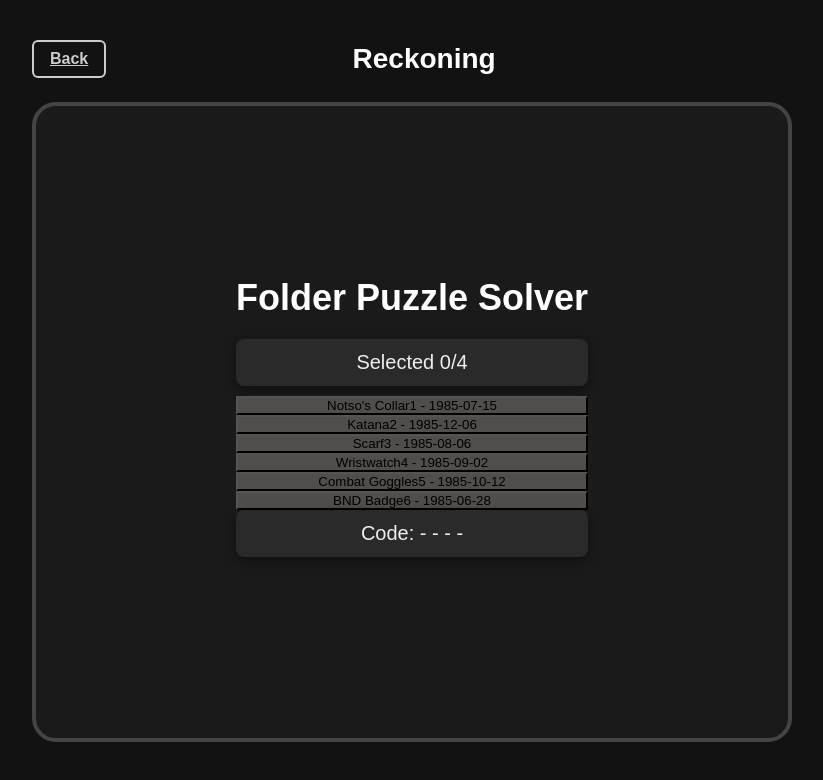
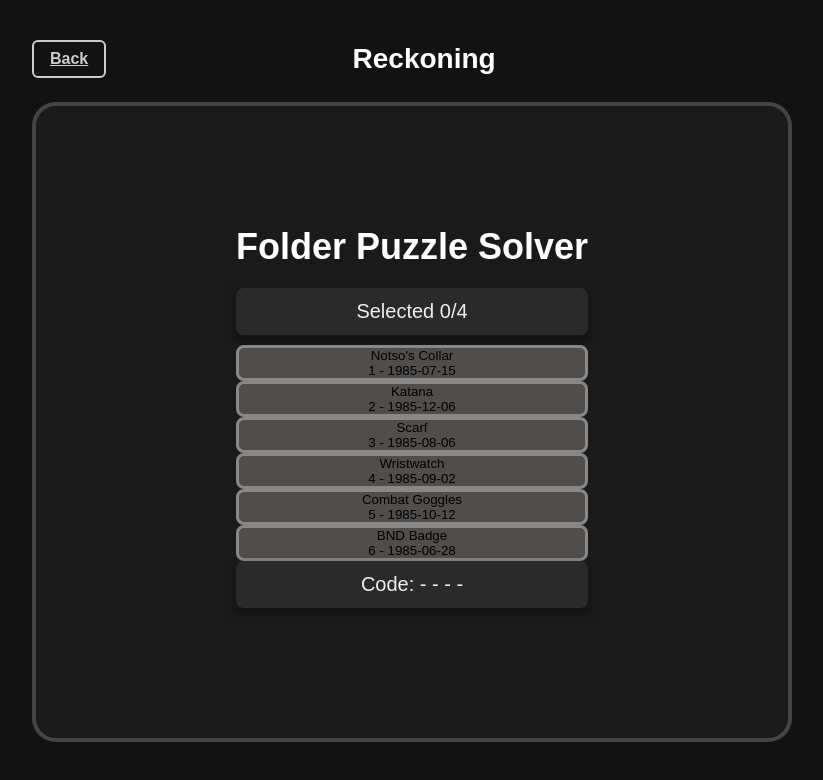
Before and after one commit to pochua117/CODSideKick, a Next.js app: page /maps/reckoning in a window 1280 px wide. Shown: the top 780 px of the page, without its empty margins (228-1051 px from the left). Built offline with nearby package versions, Linux system fonts and the light colour scheme.

Commit message:
added classname to itemselection buttons

```diff
--- a/src/components/ItemSelection.jsx
+++ b/src/components/ItemSelection.jsx
@@ -38,7 +38,7 @@ const ItemSelection = ({ allButtons, selected = [], setSelected = function () {}
           }
 
           return (
-            <button
+            <button className="symbol-container"
               key={btn.number}
               onClick={() => toggleSelect(btn)}
               style={{
```
